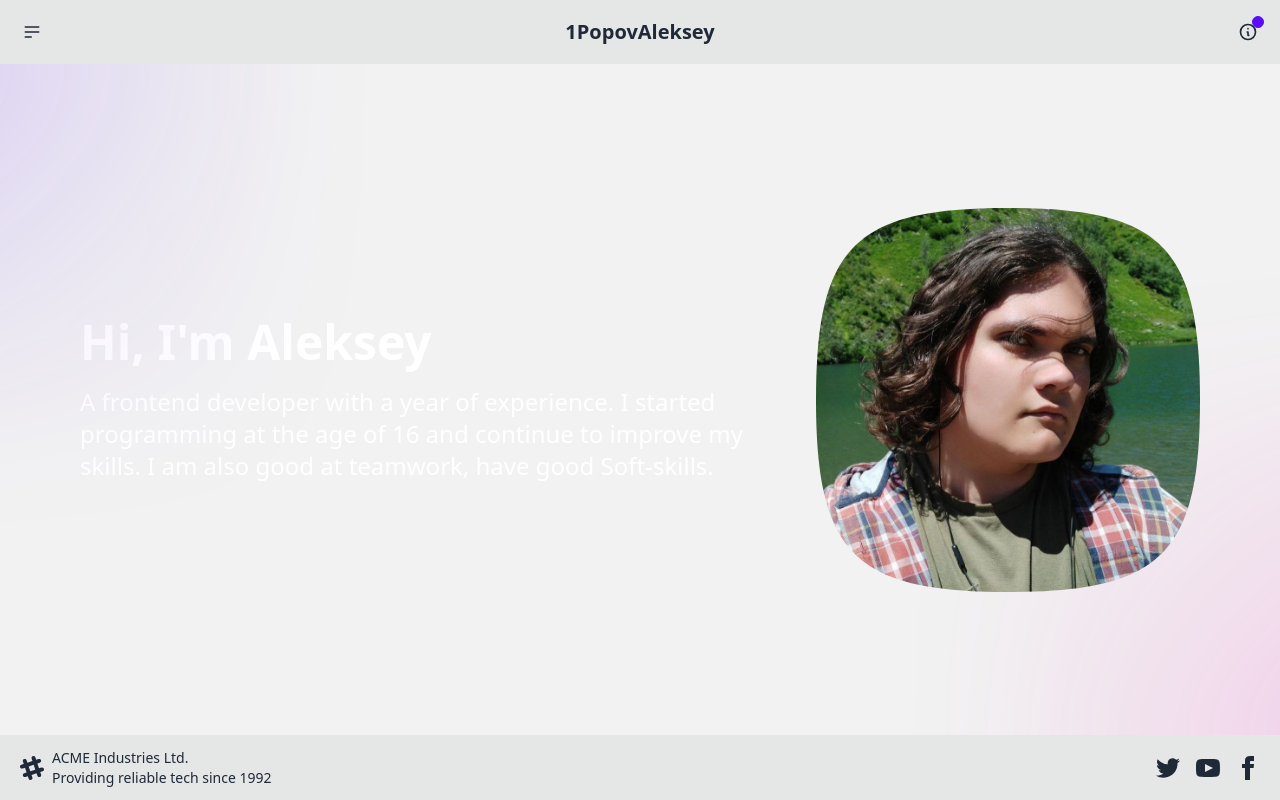
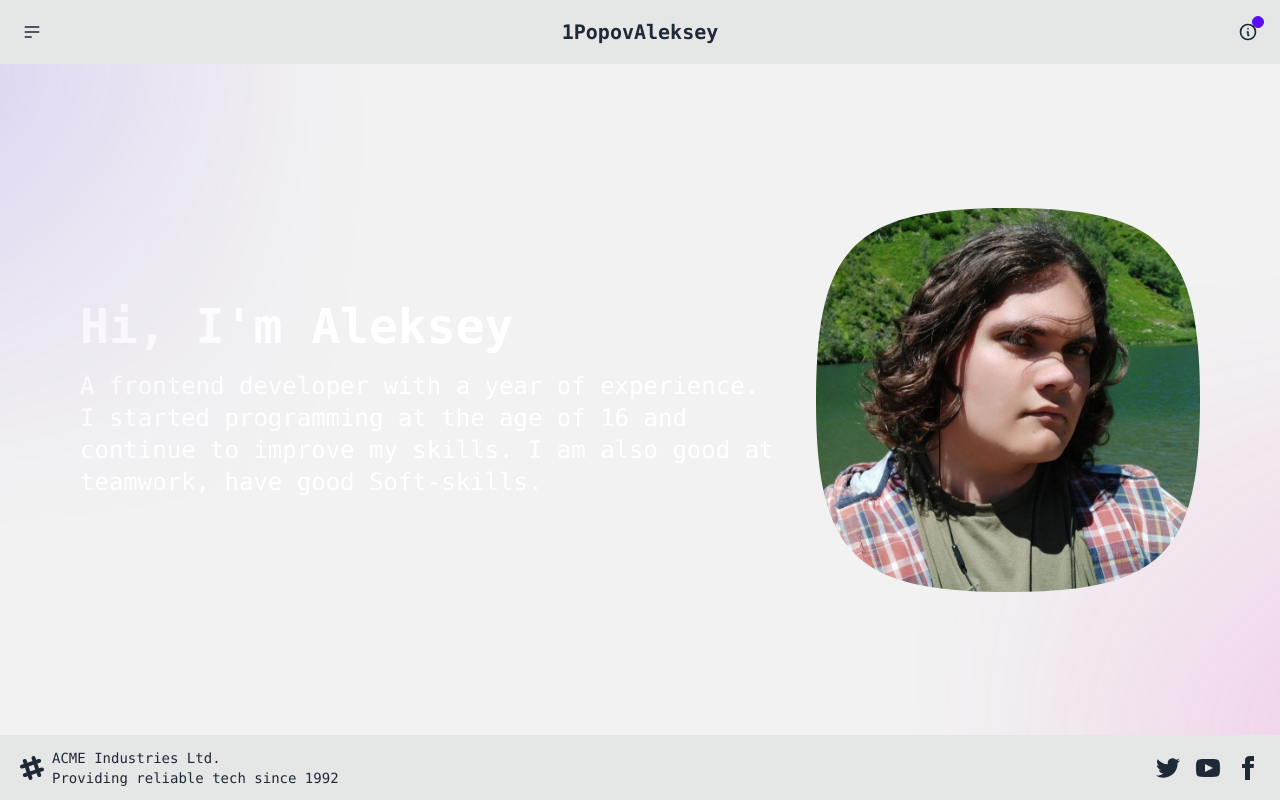
Before and after one commit to oluqom/oluqom, a React (Vite) app: page / in a window 1280 px wide. Built offline with nearby package versions, Linux system fonts and the light colour scheme.

Commit message:
feat: update font

```diff
--- a/src/widgets/Layout/ui/Layout.tsx
+++ b/src/widgets/Layout/ui/Layout.tsx
@@ -4,7 +4,7 @@ import { Outlet } from "react-router-dom";
 
 const Layout: FC = () => {
   return (
-    <div className="flex flex-col overflow-hidden justify-between py-16 h-screen">
+    <div className="flex font-mono flex-col overflow-hidden justify-between py-16 h-screen">
       <LayoutHeader />
       <main className="overflow-y-auto overflow-x-hidden">
         <Outlet />
```
